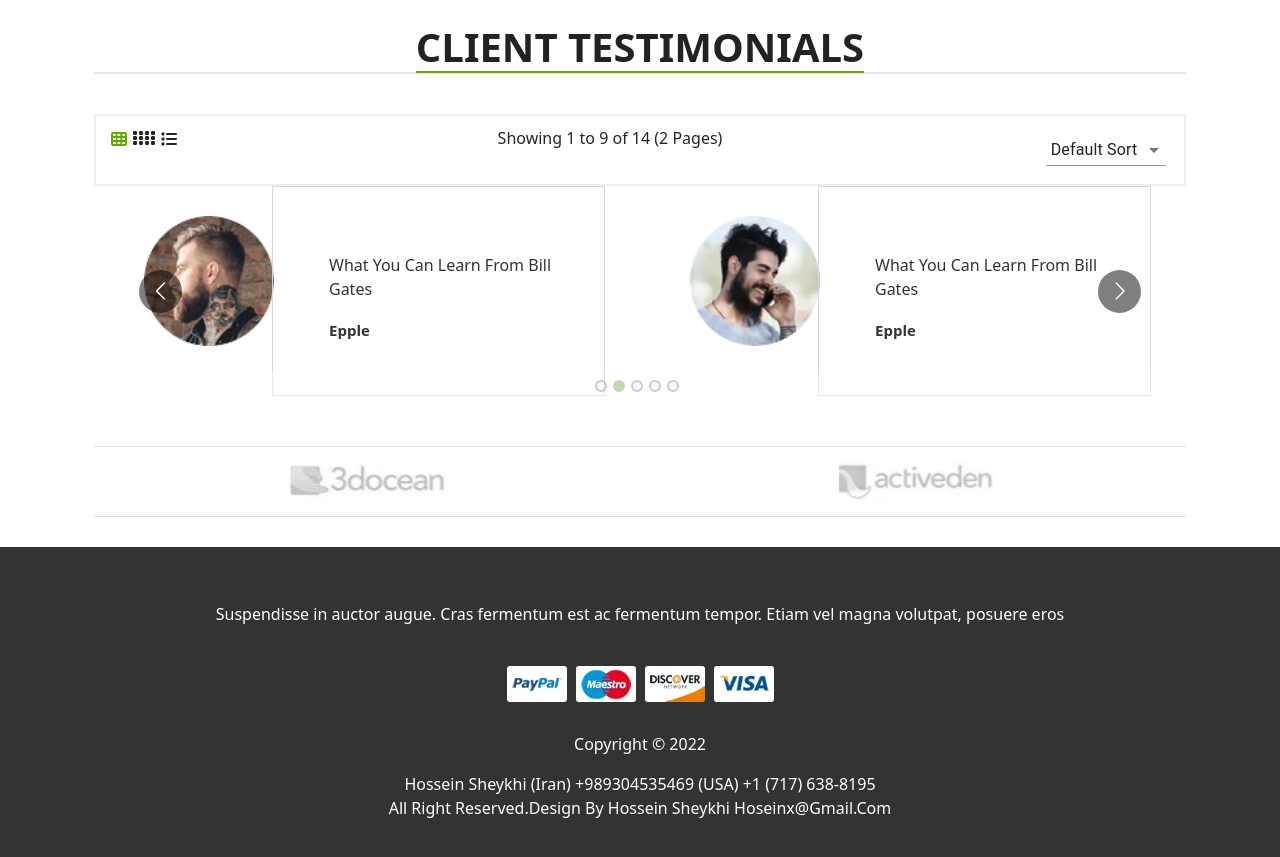
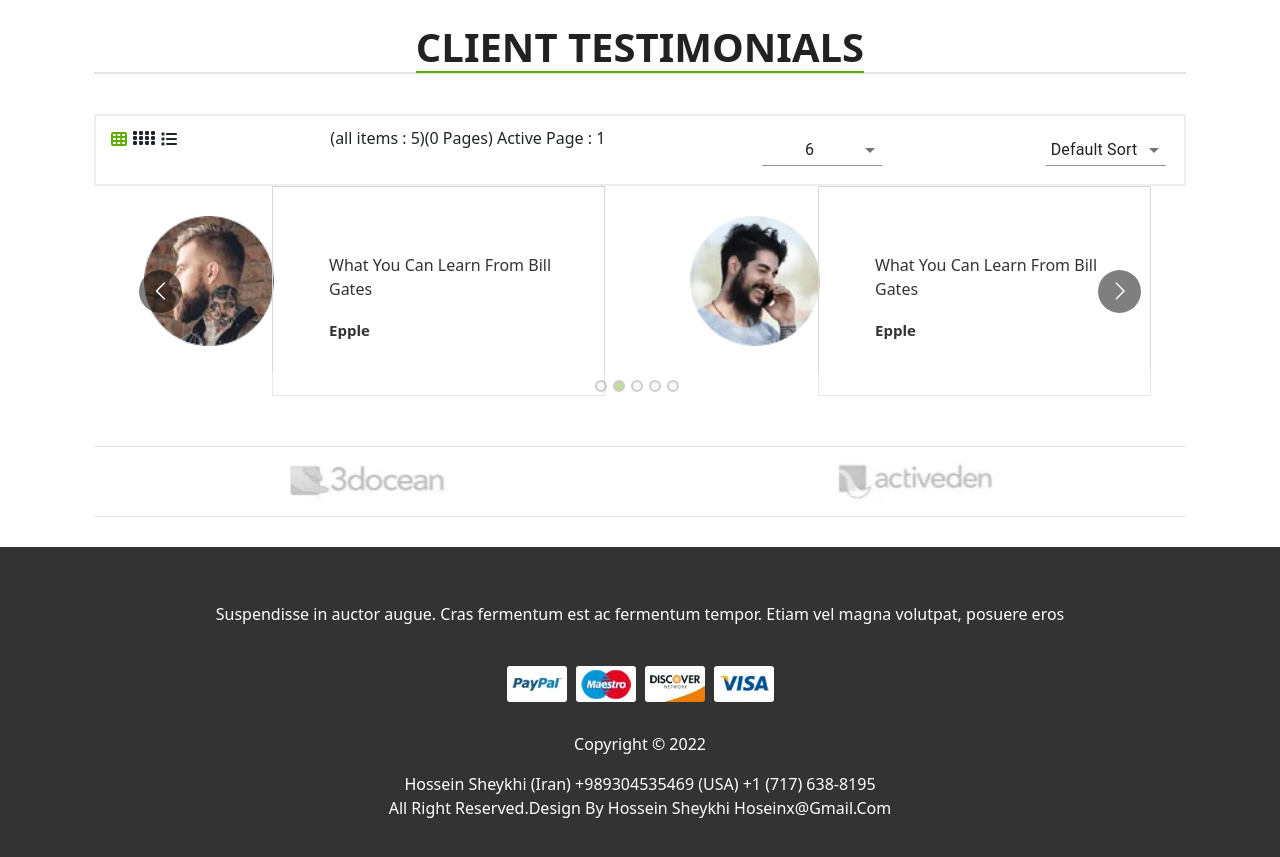
Before and after one commit to hoseindig/react-shop-test, a React (Create React App) app: page / in a window 1280 px wide. Shown: the part 3746-4603 px from the top of the page. Built offline with nearby package versions, Linux system fonts and the light colour scheme.

Commit message:
Pagination for section

```diff
--- /dev/null
+++ b/src/components/base/PaginationBar.jsx
@@ -0,0 +1,69 @@
+import { Pagination } from "react-bootstrap";
+import { useState, useEffect } from "react";
+const PaginationBar = ({ pages, handleActivePage, activePage }) => {
+  const [pagesList, seter] = useState([]);
+  const [activeNumberPage, setActiveNumberPage] = useState(
+    activePage ? activePage : 1
+  );
+  const setActivePage = (p) => {
+    handleActivePage(p);
+    setActiveNumberPage(p);
+  };
+  useEffect(() => {
+    let list = [];
+    for (let i = 0; i < pages; i++) {
+      list.push(i + 1);
+    }
+    seter(list);
+  }, [pages]);
+  return (
+    <Pagination>
+      <Pagination.First />
+      <Pagination.Prev />
+      {pagesList.map((p) => {
+        return (
+          <Pagination.Item
+            key={p}
+            active={p === activeNumberPage}
+            onClick={() => setActivePage(p)}
+          >
+            {p}
+          </Pagination.Item>
+        );
+      })}
+      {/*
+      <Pagination.Ellipsis />
+
+      <Pagination.Item>{10}</Pagination.Item>
+      <Pagination.Item>{11}</Pagination.Item>
+      <Pagination.Item active>{12}</Pagination.Item>
+      <Pagination.Item>{13}</Pagination.Item>
+      <Pagination.Item disabled>{14}</Pagination.Item>
+
+      <Pagination.Ellipsis />
+      <Pagination.Item>{20}</Pagination.Item> */}
+      <Pagination.Next />
+      <Pagination.Last />
+    </Pagination>
+  );
+};
+{
+  /* <Pagination>
+      <Pagination.First />
+      <Pagination.Prev />
+      <Pagination.Item>{1}</Pagination.Item>
+      <Pagination.Ellipsis />
+
+      <Pagination.Item>{10}</Pagination.Item>
+      <Pagination.Item>{11}</Pagination.Item>
+      <Pagination.Item active>{12}</Pagination.Item>
+      <Pagination.Item>{13}</Pagination.Item>
+      <Pagination.Item disabled>{14}</Pagination.Item>
+
+      <Pagination.Ellipsis />
+      <Pagination.Item>{20}</Pagination.Item>
+      <Pagination.Next />
+      <Pagination.Last />
+    </Pagination> */
+}
+export default PaginationBar;
--- a/src/components/section.jsx
+++ b/src/components/section.jsx
@@ -1,16 +1,44 @@
 import { useState, useEffect } from "react";
-import { Card, Button, Container, CardGroup, Row, Col } from "react-bootstrap";
+import {
+  Card,
+  Button,
+  Container,
+  CardGroup,
+  Row,
+  Col,
+  Pagination,
+} from "react-bootstrap";
 import CardGroupCarouselBox from "./CardGroupCarousel";
 import CardCarousel from "./CardCarousel/";
-
+import TablePagination from "@mui/material/TablePagination";
+import PaginationBar from "./base/PaginationBar";
 import styles from "./Section.module.scss";
 import Combo from "./base/combo";
 import LargCardBox from "./LargCardBox";
 import BrandCarousel from "./Carousel/BrandCarousel";
+
 const Section = ({ cards, title, bigCard, centerMode, slide }) => {
   const [toolbarMode, setToolbarMode] = useState(1);
   const [filter, setFilter] = useState(1);
   const [filteredCards, setFilteredCards] = useState(cards);
+  const [page, setPage] = useState(6);
+  const [activePage, setActivePage] = useState(1);
+  const [pages, setPages] = useState(2);
+  const [rowsPerPage, setRowsPerPage] = useState(10);
+
+  const paginate = (array, page_size, page_number) => {
+    // human-readable page numbers usually start with 1, so we reduce 1 in the first argument
+    return array.slice((page_number - 1) * page_size, page_number * page_size);
+  };
+
+  const handleChangePage = (event, newPage) => {
+    setPage(newPage);
+  };
+
+  const handleChangeRowsPerPage = (event) => {
+    setRowsPerPage(parseInt(event.target.value, 10));
+    setPage(0);
+  };
 
   useEffect(() => {
     console.log("%cuseEffect filter", "background:blue", filter);
@@ -19,7 +47,6 @@ const Section = ({ cards, title, bigCard, centerMode, slide }) => {
     // CopyOffilteredCards.sort(function (a, b) {
     //   return a.title.localeCompare(b.title);
     // });
-    let filterVariable = 1;
     switch (filter) {
       case 1:
         CopyOffilteredCards.sort((a, b) => (a.title > b.title ? 1 : -1)); //filterVariable = 1;
@@ -42,8 +69,8 @@ const Section = ({ cards, title, bigCard, centerMode, slide }) => {
       //   filterVariable = "Saturday";
       // case 8:
       //   filterVariable = "Saturday";
-      default:
-        filterVariable = 0;
+      default: //filterVariable = 1;
+        CopyOffilteredCards.sort((a, b) => (a.title > b.title ? 1 : -1));
         break;
     }
 
@@ -53,12 +80,23 @@ const Section = ({ cards, title, bigCard, centerMode, slide }) => {
     // console.log(filteredCards, CopyOffilteredCards);
     setFilteredCards(CopyOffilteredCards);
   }, [filter]);
-  // console.log("Section", cards);
-  // debugger;
 
-  const handleChange = (event) => {
+  useEffect(() => {
+    let CopyOfcards = JSON.parse(JSON.stringify(cards));
+    const pages = Math.round(cards.length / page);
+    setPages(pages);
+    const res = paginate(CopyOfcards, page, activePage);
+    setFilteredCards(res);
+  }, [page, activePage]);
+
+  useEffect(() => {
+    setActivePage(1);
+  }, [page]);
+
+  const handleChange = ({ target: input }) => {
     // debugger;
-    setFilter(event.target.value);
+    if (input.name === "SortBy") setFilter(input.value);
+    if (input.name === "ShowBy") setPage(input.value);
   };
   const responsiveConfig = {
     superLargeDesktop: {
@@ -132,7 +170,19 @@ const Section = ({ cards, title, bigCard, centerMode, slide }) => {
                   <i className="fas fa-list"></i>
                 </div>
               </div>
-              <div>Showing 1 to 9 of 14 (2 Pages)</div>
+              {/* <div>(all items : {cards.length}) Showing 1 to 9 of 14 ({pages} Pages)</div> */}
+              <div>
+                (all items : {cards.length})({pages} Pages) Active Page :{" "}
+                {activePage}
+              </div>
+              <Combo
+                name={"ShowBy"}
+                lebel="Show By"
+                options={showTypeList}
+                defaultValue={6}
+                noLebel={true}
+                onChange={handleChange}
+              />
               <Combo
                 name={"SortBy"}
                 lebel="Sort By"
@@ -157,6 +207,8 @@ const Section = ({ cards, title, bigCard, centerMode, slide }) => {
           {!slide && !bigCard && (
             <div className={styles["grid-mode"]}>
               <Container>
+                <PaginationBar pages={pages} handleActivePage={setActivePage} activePage={activePage}/>
+
                 <Row>
                   {filteredCards.map((c) => {
                     return (
```
